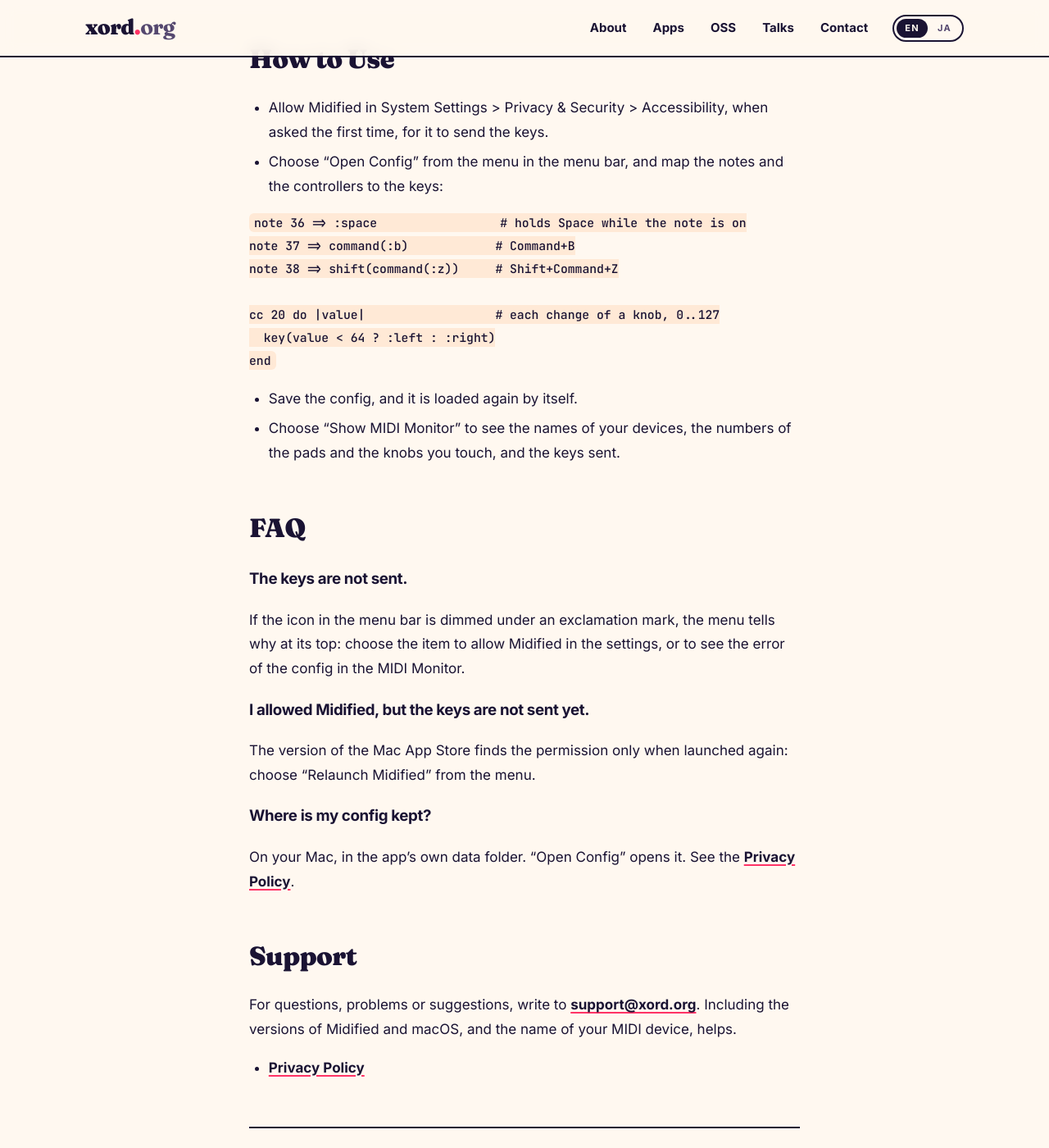
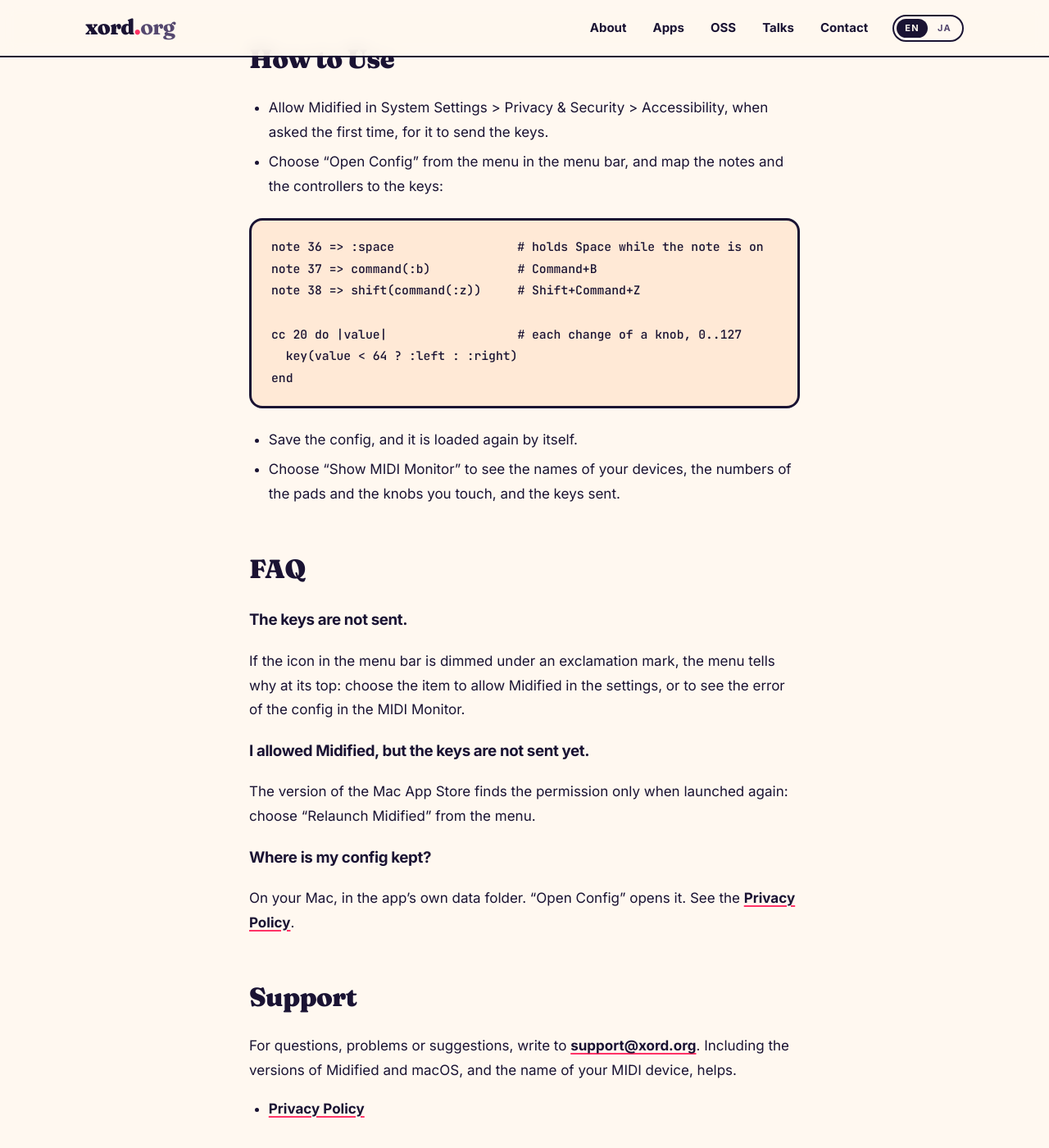
Before and after one commit to xord/xord.org, a Jekyll site: the page built from midified/index.md, in a window 1280 px wide and 1400 px high, scrolled down 356 px. Shown: the whole window at 82% size. Built offline with Jekyll 4.4.1, drawn with Linux system fonts in a browser that asks for light colours.

Commit message:
Show a block of code in a box of its own on a page, not each line as inline code
Co-Authored-By: Claude Opus 5.5 <noreply@anthropic.com>

````diff
--- a/assets/css/main.scss
+++ b/assets/css/main.scss
@@ -774,6 +774,22 @@ a.tw-title:hover {
   border-radius: 6px;
   font-size: 0.92em;
 }
+// a block of code, as of ```ruby in markdown, in a box of its own
+.page-content pre {
+  margin: 24px 0;
+  padding: 20px 24px;
+  background: var(--bg-alt);
+  border: var(--border);
+  border-radius: 16px;
+  overflow-x: auto;
+  line-height: 1.6;
+}
+.page-content pre code {
+  padding: 0;
+  background: none;
+  border-radius: 0;
+  font-variant-ligatures: none; // => as typed, not as an arrow
+}
 
 // -----------------------------------------------------
 // Utility
````
